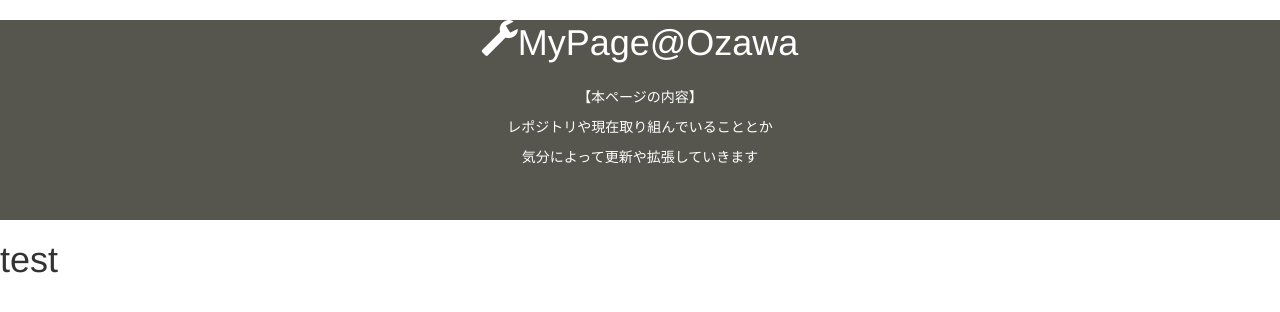
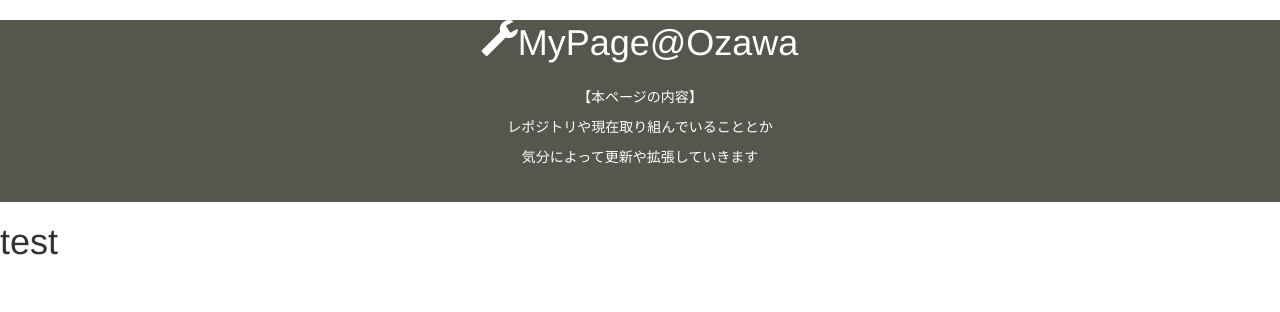
Before and after one commit to ozawa940/ozawa940.github.io, a plain HTML site: page index.html in a window 1280 px wide. Drawn offline with nearby package versions, Linux system fonts and the light colour scheme.

```diff
--- a/CSS/index.css
+++ b/CSS/index.css
@@ -2,7 +2,7 @@
 #heading {
 
     text-align: center;
-    height: 200px;
+    height: 13em;
     color: #FFFFFF;
     background-color: #56564F;
 
```
